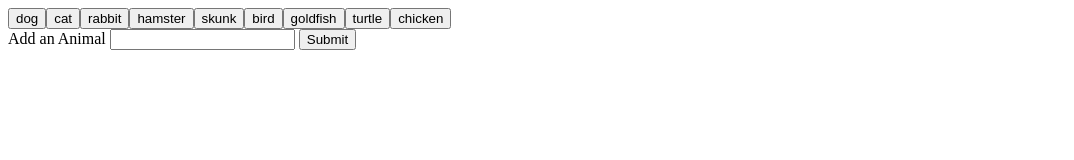
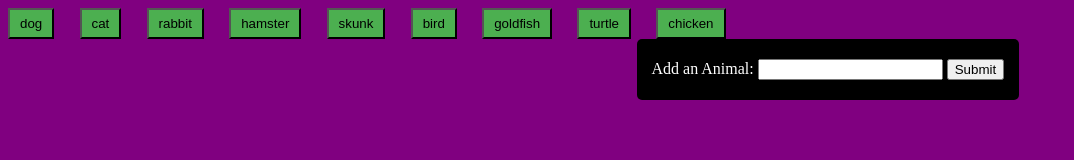
Before and after one commit to dasseya1/GifTastic, a plain HTML site: page index.html in a window 1280 px wide. Shown: the whole page, without its empty margins (0-1074 px from the left). Drawn offline with nearby package versions, Linux system fonts and the light colour scheme.

Commit message:
Added functions to style app and improved front page

```diff
--- a/assets/js/app.js
+++ b/assets/js/app.js
@@ -17,7 +17,6 @@ $(document).ready(function(){
 
       //API Call results
       var results = response.data;
-      console.log(results);
 
       //Clear previous images if there are any.
      $(".animals").empty();
@@ -50,7 +49,7 @@ $(document).ready(function(){
       // Putting the entire topic above the previous topics
       $(".animals").prepend(topicDiv);
     }
-
+    imgPlacement();
     setImgClick();
   });
 
@@ -59,8 +58,7 @@ $(document).ready(function(){
     // Function for displaying topic data
     function renderButtons() {
 
-      // Deleting the topics prior to adding new topics
-      // (this is necessary otherwise you will have repeat buttons)
+      // Deleting the images prior to adding new ones
       $(".animalbuttons").empty();
 
       // Looping through the array of topics
@@ -78,6 +76,7 @@ $(document).ready(function(){
         // Adding the button to the buttons-view div
         $(".animalbuttons").append(a);
       }
+        styleButton();
     }
 
     // This function handles events where a topic button is clicked
@@ -125,4 +124,29 @@ $(document).ready(function(){
       });
     }
 
+    //This function is for styling the buttons
+    function styleButton (){
+      $('button').css('background-color',"#4CAF50")
+                 .css('margin-right',"2%")
+                 .css('padding',"6px 10px");
+    }
+
+    //This function is for styling the buttons
+    function imgPlacement(){
+      $('.topic').css('clear',"right")
+                 .css('display',"inline-block")
+                 .css('margin-right',"2%");
+    }
+
+    //Style for the animal form
+    $('#animal-form').css('float',"right")
+                     .css('margin-right',"20%")
+                     .css('background-color',"#000")
+                     .css('padding',"20px 15px")
+                     .css('border-radius',"5px");
+
+    //Set the background and text colors
+    $('body').css('background-color',"#800080")
+             .css('color',"white");
+
 });
--- a/index.html
+++ b/index.html
@@ -15,7 +15,7 @@
 
     </div>
     <form id="animal-form">
-        <label for="animal-input">Add an Animal</label>
+        <label for="animal-input">Add an Animal:</label>
         <input type="text" id="animal-input">
 
         <input id="addAnimal" type="Submit" value="Submit">
```
